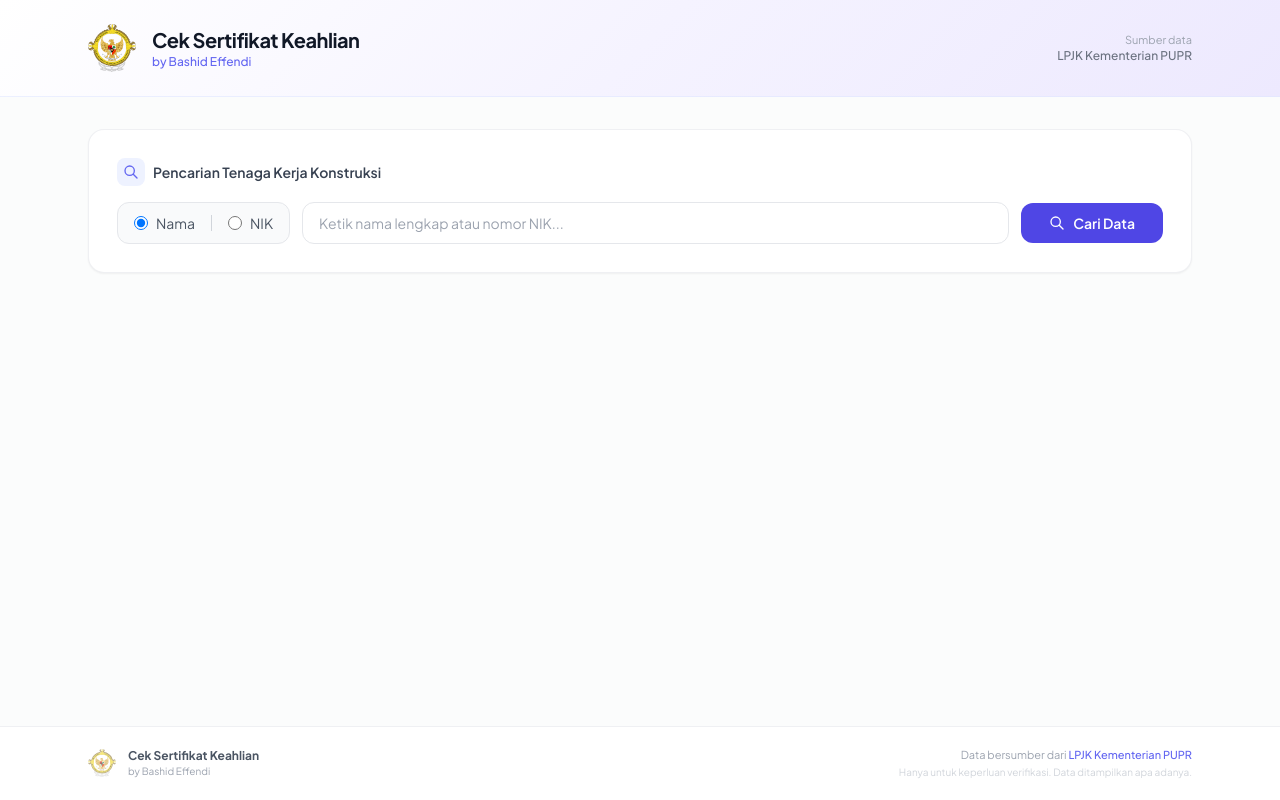
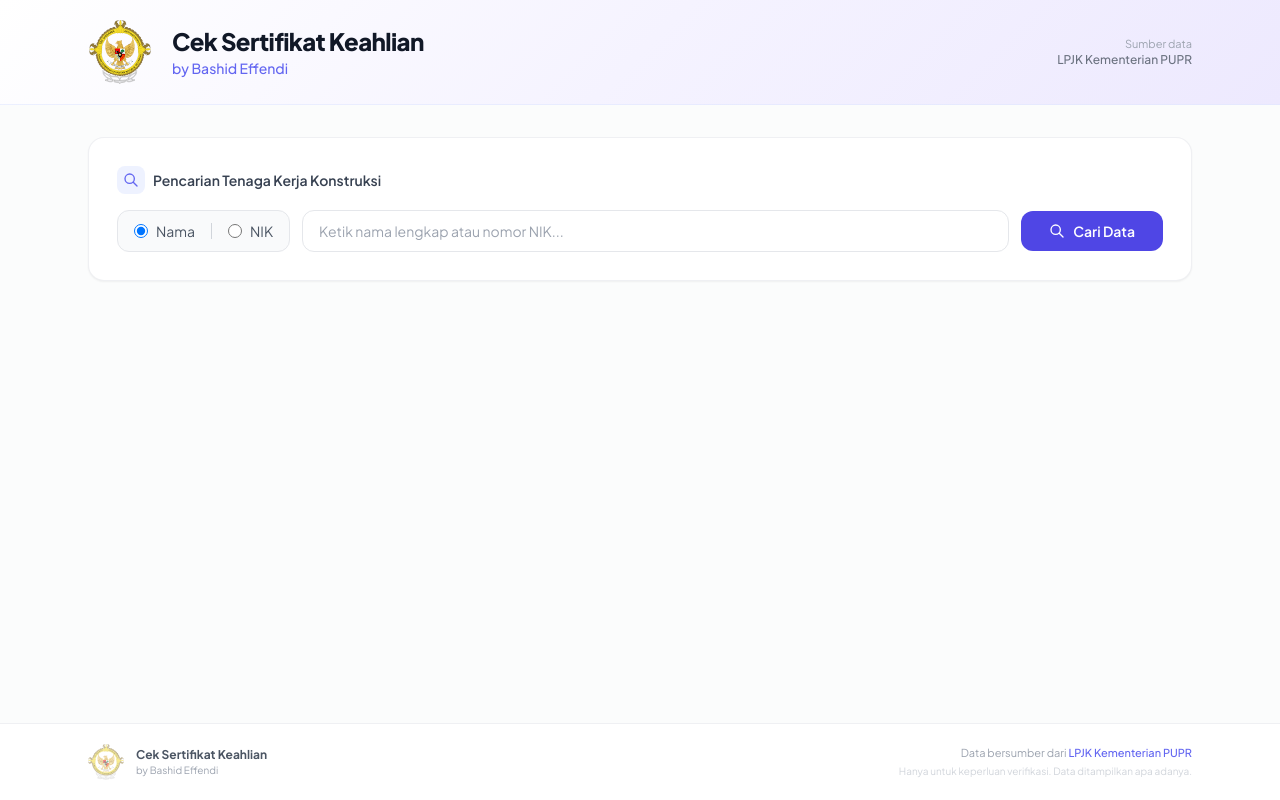
Before and after one commit to bashid-dyan/ska-scanner, a Flask app: page / in a window 1280 px wide. Run offline with Flask 3, Linux system fonts and the light colour scheme; some libraries are stand-ins or nearby versions.

Commit message:
Perbesar logo BPK dan rapikan proporsi header/footer
Co-Authored-By: Claude Opus 4.6 (1M context) <noreply@anthropic.com>

```diff
--- a/templates/index.html
+++ b/templates/index.html
@@ -30,15 +30,14 @@
 
     <!-- Header -->
     <header class="header-bg border-b border-indigo-100/60">
-        <div class="max-w-6xl mx-auto px-6 py-6">
+        <div class="max-w-6xl mx-auto px-6 py-5">
             <div class="flex items-center justify-between">
-                <div class="flex items-center gap-4">
-                    <!-- Logo BPK -->
+                <div class="flex items-center gap-5">
                     <img src="/static/logo-bpk.svg"
-                         alt="Logo BPK" class="w-12 h-12 object-contain">
+                         alt="Logo BPK" class="w-16 h-16 object-contain">
                     <div>
-                        <h1 class="text-xl font-bold text-gray-900 tracking-tight">Cek Sertifikat Keahlian</h1>
-                        <p class="text-indigo-500 text-xs font-medium">by Bashid Effendi</p>
+                        <h1 class="text-2xl font-extrabold text-gray-900 tracking-tight leading-tight">Cek Sertifikat Keahlian</h1>
+                        <p class="text-indigo-500 text-sm font-medium mt-0.5">by Bashid Effendi</p>
                     </div>
                 </div>
                 <div class="hidden sm:block text-right">
@@ -152,7 +151,7 @@
             <div class="flex flex-col sm:flex-row justify-between items-center gap-3">
                 <div class="flex items-center gap-3">
                     <img src="/static/logo-bpk.svg"
-                         alt="Logo BPK" class="w-7 h-7 object-contain opacity-60">
+                         alt="Logo BPK" class="w-9 h-9 object-contain opacity-50">
                     <div>
                         <p class="text-xs font-bold text-gray-600">Cek Sertifikat Keahlian</p>
                         <p class="text-[10px] text-gray-400">by Bashid Effendi</p>
```
